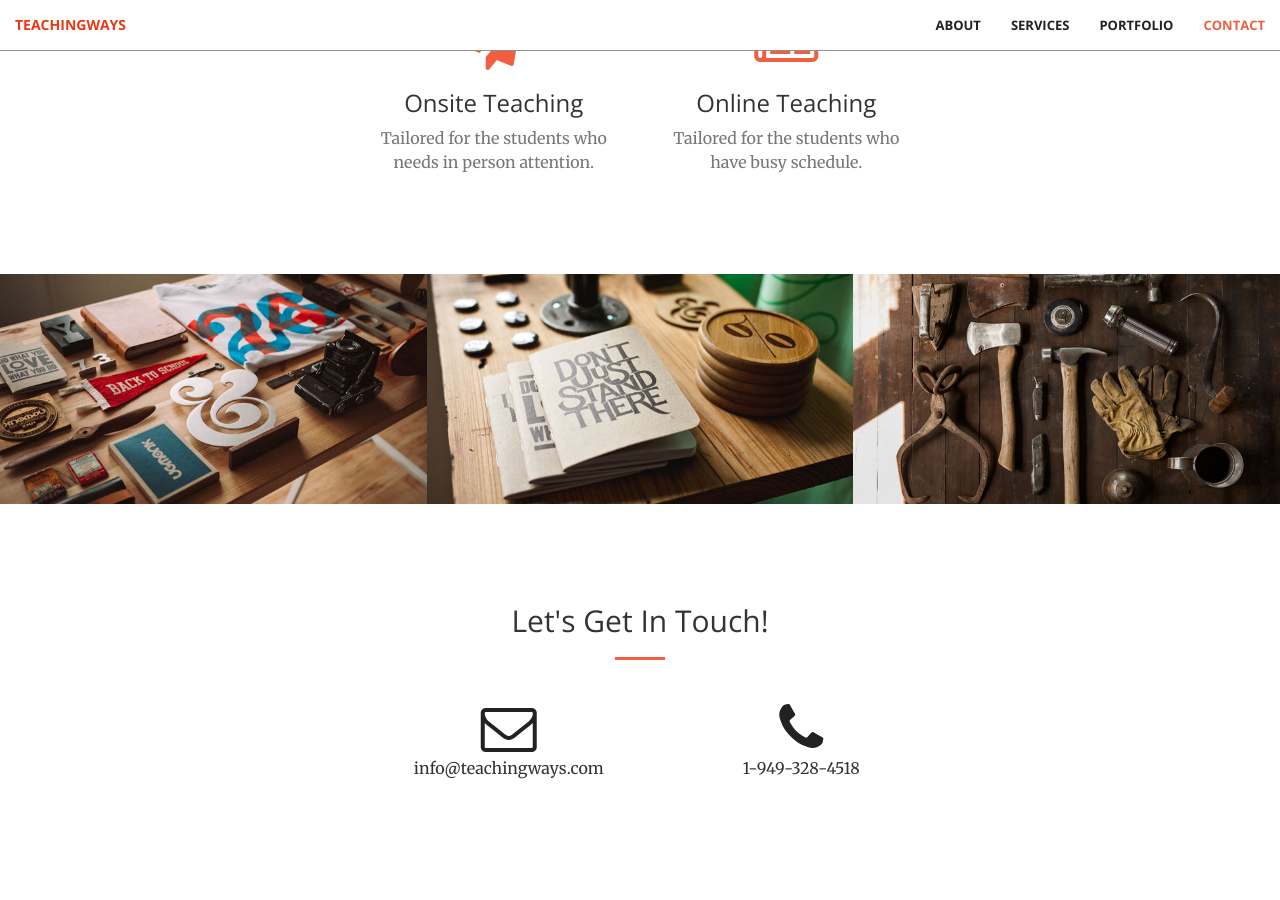
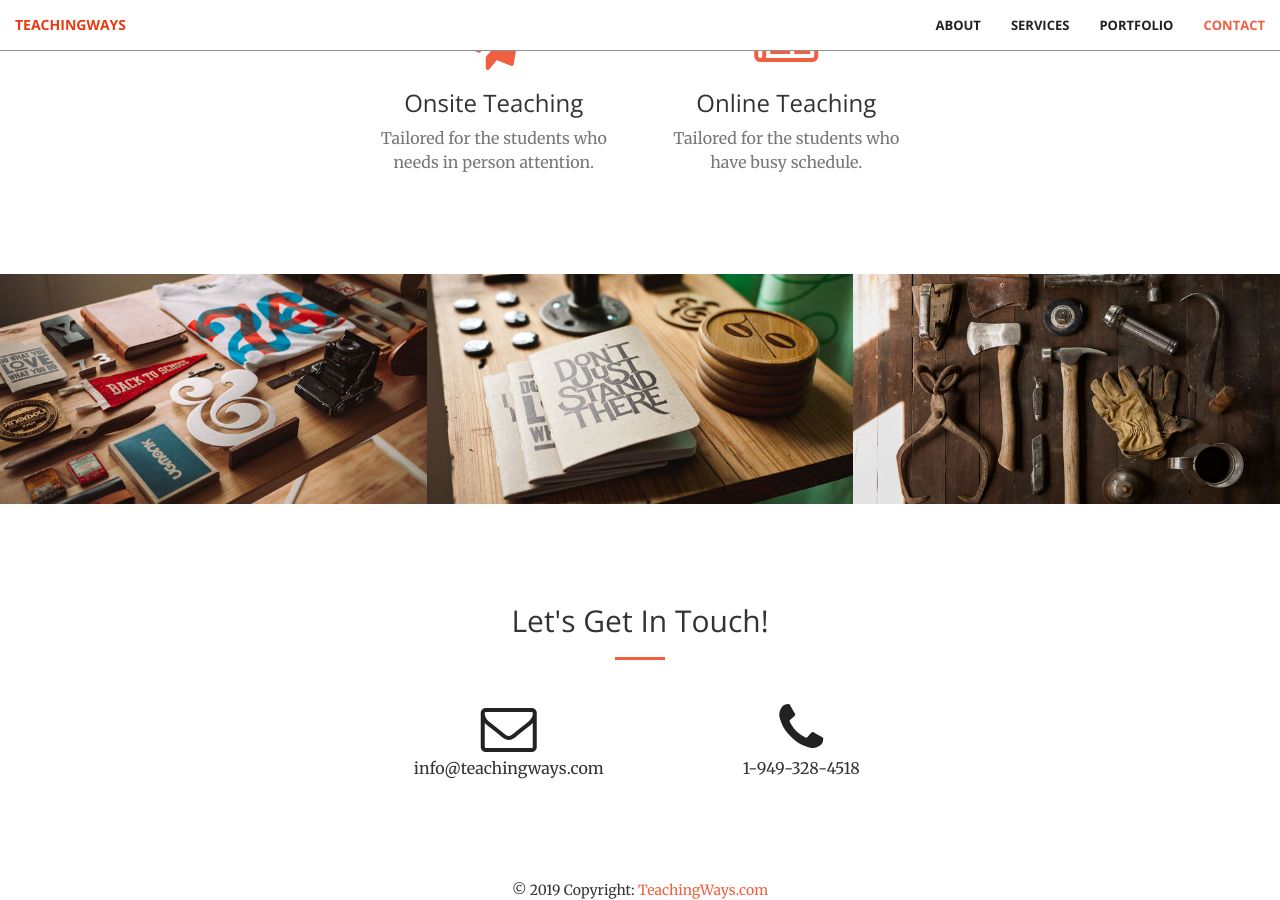
Before and after one commit to muadminis/teachingways_site, a Jekyll site: the page built from index.html, in a window 1280 px wide and 900 px high, scrolled down 1660 px. Built offline with Jekyll 4.4.1, drawn with Linux system fonts in a browser that asks for light colours.

Commit message:
Footer
Co-Authored-By: kevinyu600 <kevinyu600@users.noreply.github.com>

```diff
--- /dev/null
+++ b/_includes/footer.html
@@ -0,0 +1,11 @@
+<!-- Footer -->
+<footer class="page-footer font-small blue">
+
+  <!-- Copyright -->
+  <div class="footer-copyright text-center py-3">© 2019 Copyright:
+    <a href="https://www.teachingways.com/"> TeachingWays.com</a>
+  </div>
+  <!-- Copyright -->
+
+</footer>
+<!-- Footer -->
--- a/_layouts/front.html
+++ b/_layouts/front.html
@@ -11,6 +11,7 @@
   {% include portfolio.html %}
   <!-- {% include aside.html %} -->
   {% include contact.html %}
+  {% include footer.html %}
   {% include scripts.html %}
 </body>
 
```
